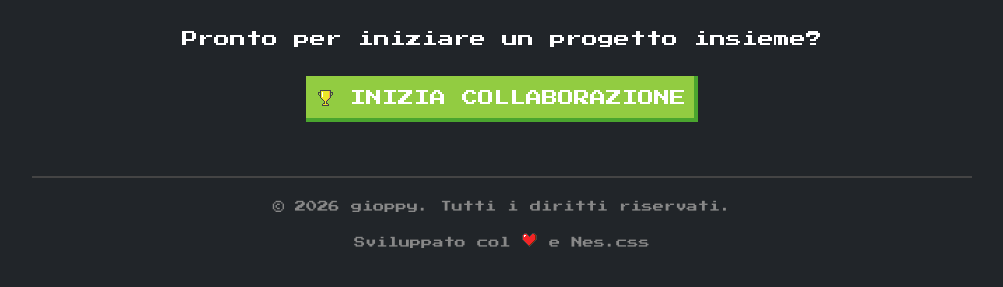
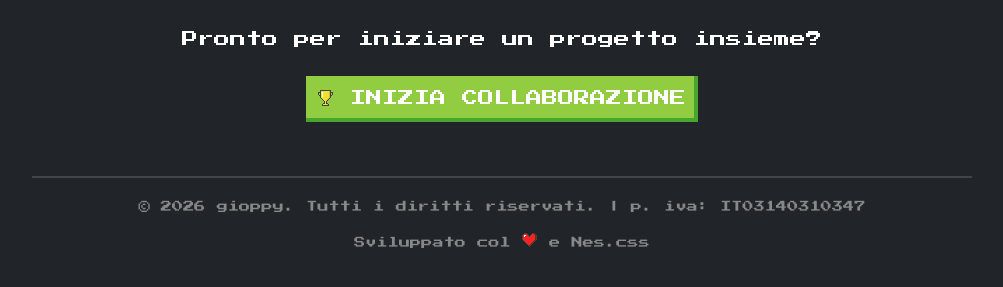
Before and after one commit to Gioppyy/gioppyy.github.io, a plain HTML site: page index.html in a window 1280 px wide. Shown: the part 835-1122 px from the top of the page, without its empty margins (138-1141 px from the left). Drawn offline with nearby package versions, Linux system fonts and the light colour scheme.

Commit message:
add p.iva

```diff
--- a/index.html
+++ b/index.html
@@ -208,7 +208,7 @@
         </div>
 
         <footer>
-            <p>© 2026 gioppy. Tutti i diritti riservati.</p>
+            <p>© 2026 gioppy. Tutti i diritti riservati. | p. iva: IT03140310347</p>
             <p>Sviluppato col <i class="nes-icon heart is-small"></i> e Nes.css</p>
         </footer>
     </div>
```
